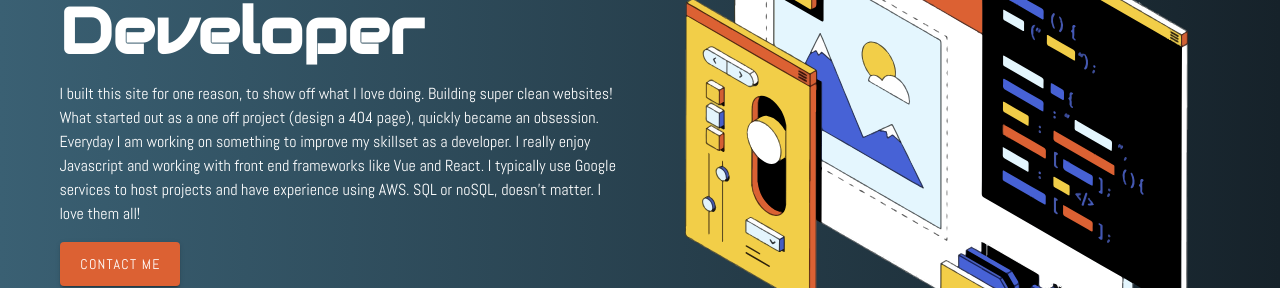
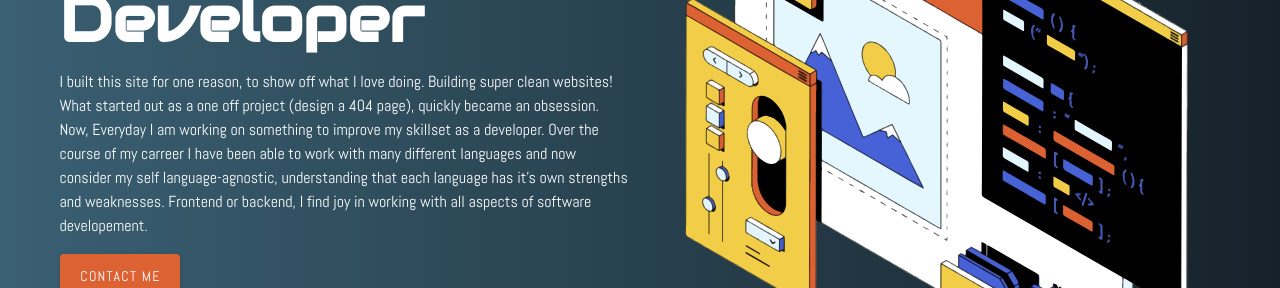
Before and after one commit to bSampson0/vue-portfolio, a Vue app: page / in a window 1280 px wide. Shown: the part 330-618 px from the top of the page. Built offline with nearby package versions, Linux system fonts and the light colour scheme; no server answers; a web font is replaced by a local one.

Commit message:
Update Home.vue

```diff
--- a/src/views/Home.vue
+++ b/src/views/Home.vue
@@ -7,11 +7,12 @@
           <p>
             I built this site for one reason, to show off what I love doing.
             Building super clean websites! What started out as a one off project
-            (design a 404 page), quickly became an obsession. Everyday I am
-            working on something to improve my skillset as a developer. I really
-            enjoy Javascript and working with front end frameworks like Vue and
-            React. I typically use Google services to host projects and have
-            experience using AWS. SQL or noSQL, doesn't matter. I love them all!
+            (design a 404 page), quickly became an obsession. Now, Everyday I am
+            working on something to improve my skillset as a developer. Over the
+            course of my carreer I have been able to work with many different languages
+            and now consider my self language-agnostic, understanding that each language
+            has it's own strengths and weaknesses. Frontend or backend, I find joy in
+            working with all aspects of software developement.
           </p>
           <v-btn large color="primary" to="/contact">Contact Me</v-btn>
         </v-col>
```
